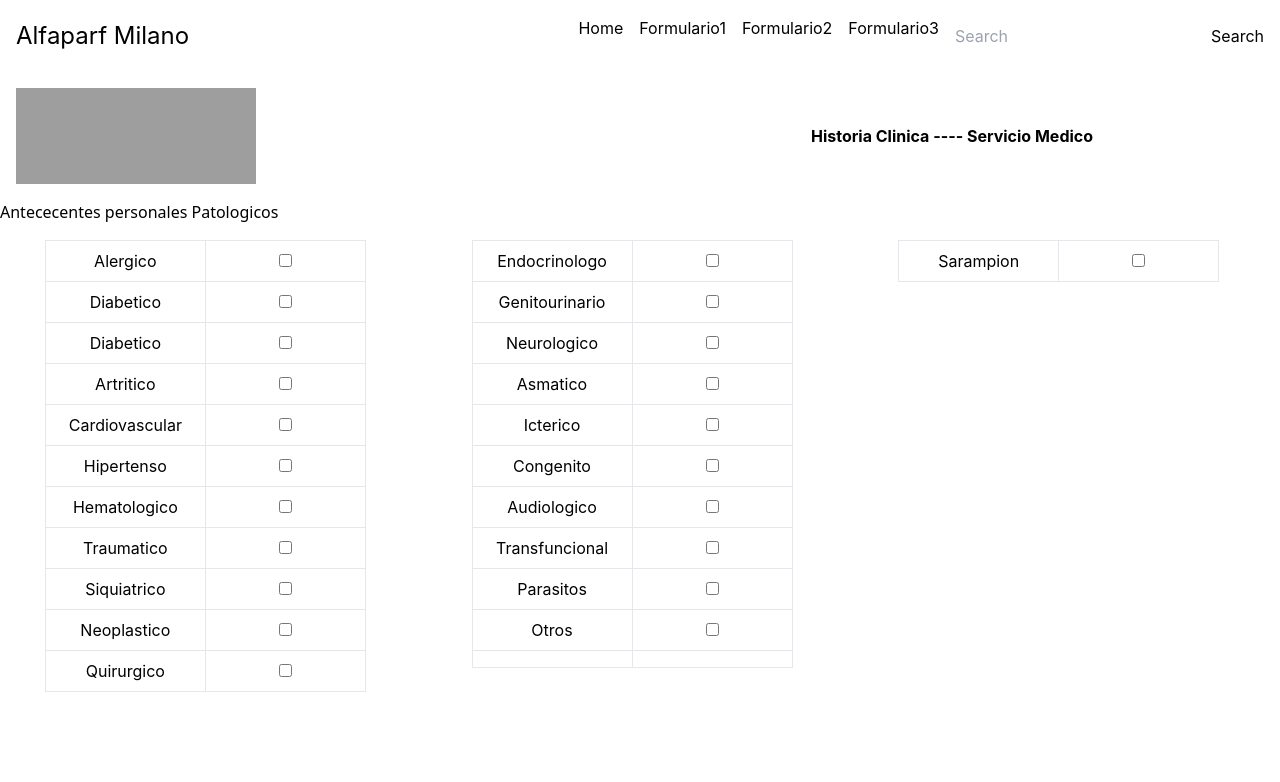
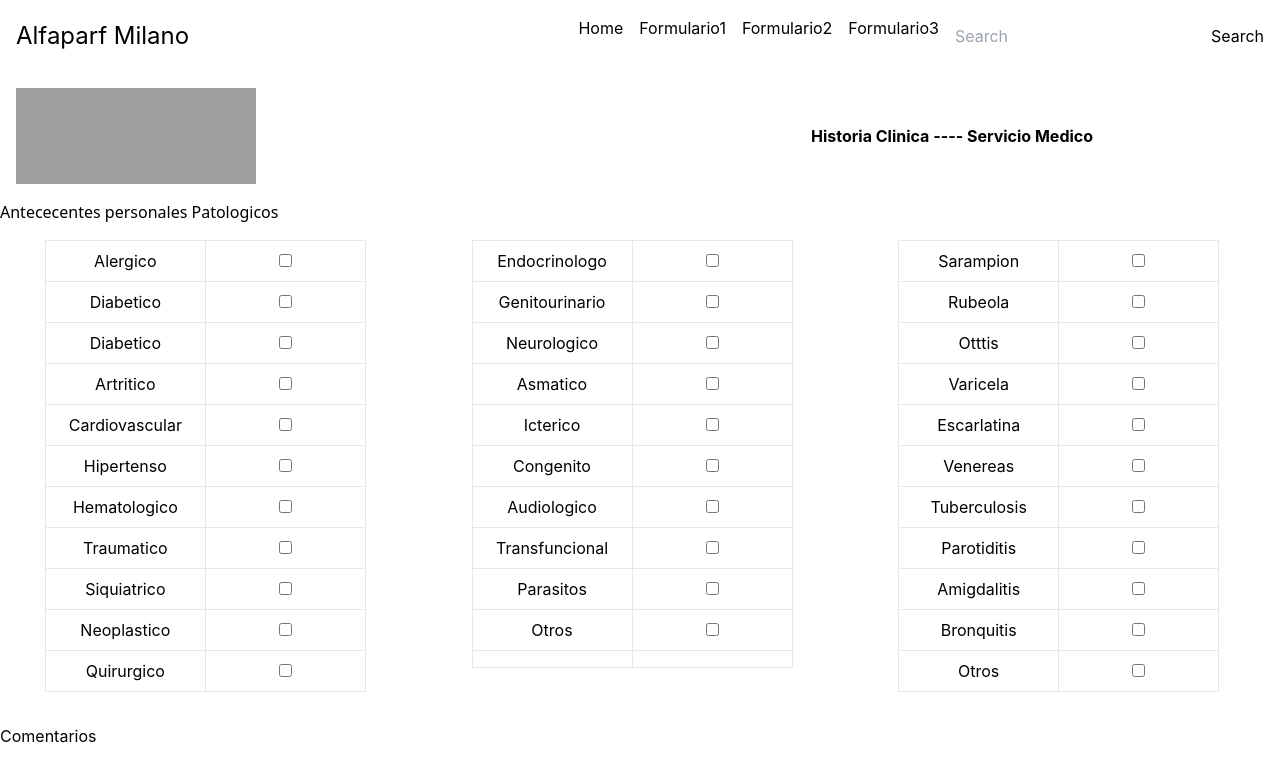
Before and after one commit to Varg-Vikernes/medical-control, a React (Create React App) app: page /Hcx2 in a window 1280 px wide. Shown: the top 782 px of the page. Built offline with nearby package versions, Linux system fonts and the light colour scheme; grey boxes are pictures that could not be loaded.

Commit message:
Termino del componente Antecedentes Patologicos

```diff
--- a/src/components/Hcx2/antececentesPatologicos/patologicos.component.jsx
+++ b/src/components/Hcx2/antececentesPatologicos/patologicos.component.jsx
@@ -162,10 +162,73 @@ const AntPatologico = () => {
                                     <input type="checkbox" />
                                 </td>
                             </tr>
+                            <tr>
+                                <td className="border p-2 w-40 text-center">Rubeola</td>
+                                <td className="border p-2 w-40 text-center">
+                                    <input type="checkbox" />
+                                </td>
+                            </tr>
+                            <tr>
+                                <td className="border p-2 w-40 text-center">Otttis</td>
+                                <td className="border p-2 w-40 text-center">
+                                    <input type="checkbox" />
+                                </td>
+                            </tr>
+                            <tr>
+                                <td className="border p-2 w-40 text-center">Varicela</td>
+                                <td className="border p-2 w-40 text-center">
+                                    <input type="checkbox" />
+                                </td>
+                            </tr>
+                            <tr>
+                                <td className="border p-2 w-40 text-center">Escarlatina</td>
+                                <td className="border p-2 w-40 text-center">
+                                    <input type="checkbox" />
+                                </td>
+                            </tr>
+                            <tr>
+                                <td className="border p-2 w-40 text-center">Venereas</td>
+                                <td className="border p-2 w-40 text-center">
+                                    <input type="checkbox" />
+                                </td>
+                            </tr>
+                            <tr>
+                                <td className="border p-2 w-40 text-center">Tuberculosis</td>
+                                <td className="border p-2 w-40 text-center">
+                                    <input type="checkbox" />
+                                </td>
+                            </tr>
+                            <tr>
+                                <td className="border p-2 w-40 text-center">Parotiditis</td>
+                                <td className="border p-2 w-40 text-center">
+                                    <input type="checkbox" />
+                                </td>
+                            </tr>
+                            <tr>
+                                <td className="border p-2 w-40 text-center">Amigdalitis</td>
+                                <td className="border p-2 w-40 text-center">
+                                    <input type="checkbox" />
+                                </td>
+                            </tr>
+                            <tr>
+                                <td className="border p-2 w-40 text-center">Bronquitis</td>
+                                <td className="border p-2 w-40 text-center">
+                                    <input type="checkbox" />
+                                </td>
+                            </tr>
+                            <tr>
+                                <td className="border p-2 w-40 text-center">Otros</td>
+                                <td className="border p-2 w-40 text-center">
+                                    <input type="checkbox" />
+                                </td>
+                            </tr>
                         </tbody>
                     </table>
                 </div>
             </div>
+            <label htmlFor="">Comentarios
+                <input type="text" name="" id="" />
+            </label>
         </>
     )
 }
```
